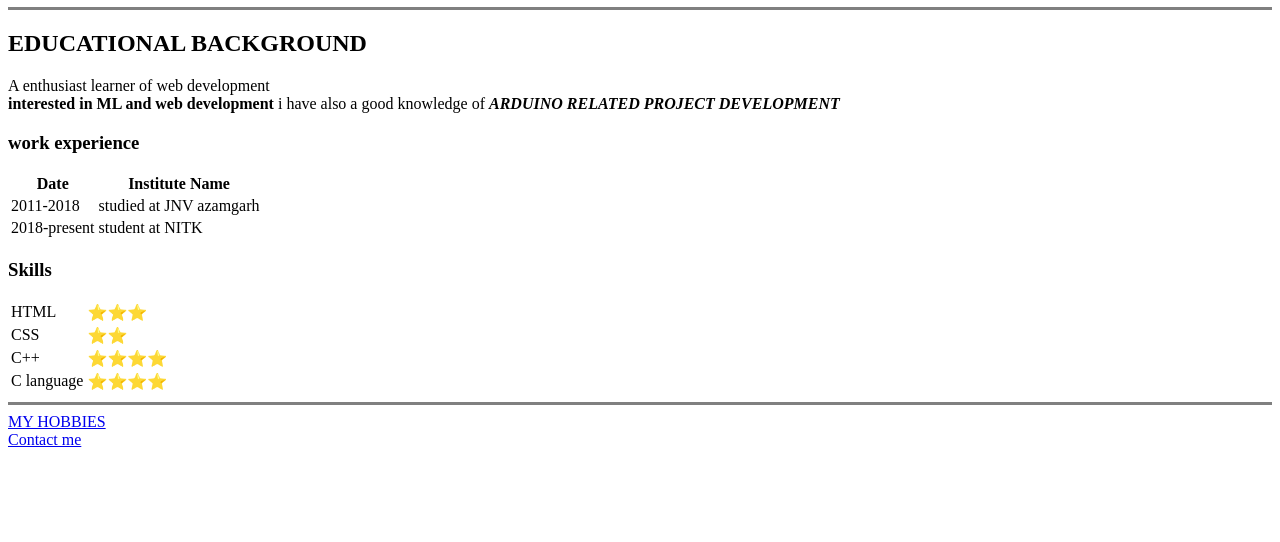
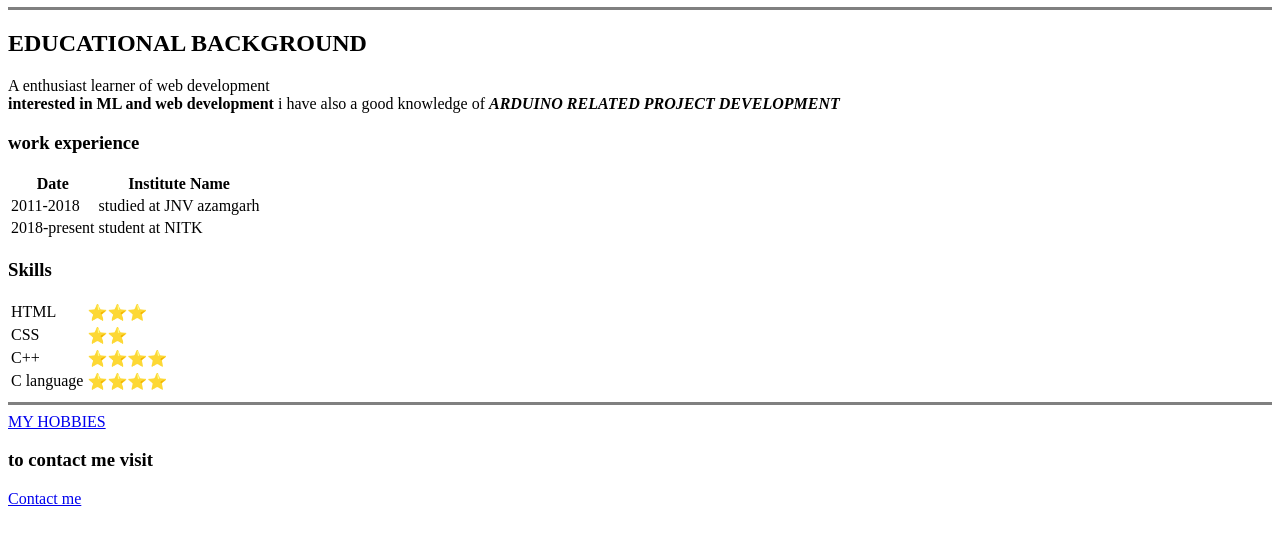
Before and after one commit to rampluto/mypersonalwebsite-cv, a plain HTML site: page index.html in a window 1280 px wide. Shown: the part 220-762 px from the top of the page. Drawn offline with Linux system fonts and the light colour scheme.

Commit message:
Update index.html

```diff
--- a/index.html
+++ b/index.html
@@ -65,6 +65,7 @@
     <hr size="3" noshade>
     <a href="hobbies.html">MY HOBBIES</a>
     <br>
-    <a href="contact.html">Contact me</a>
+	  <h3> to contact me visit</h3>
+    <a href="form.html">Contact me</a>
   </body>
 </html>
```
